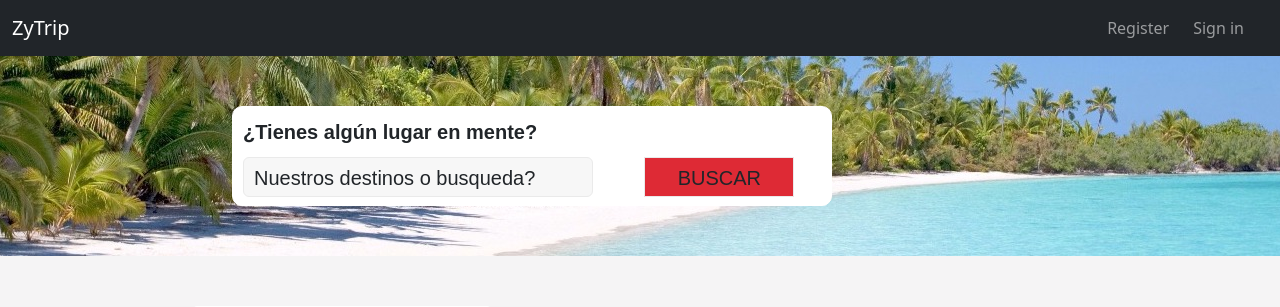
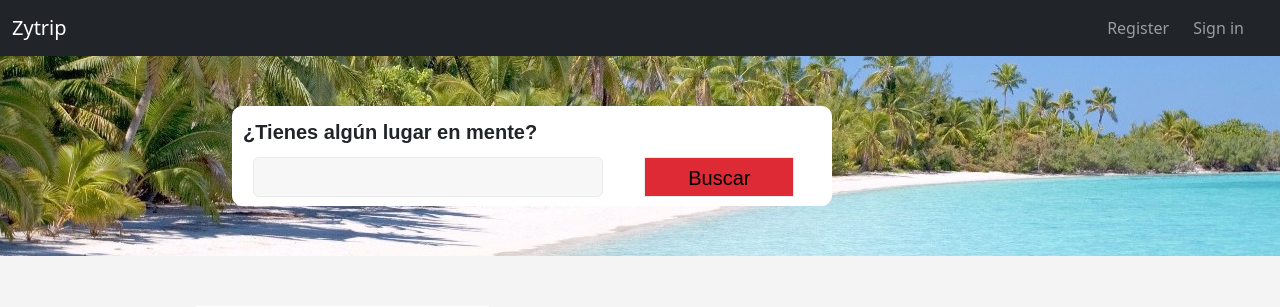
Before and after one commit to MiguelManzanoUAM/Zytrip, a Rails app: page /trips in a window 1280 px wide. Shown: the top 307 px of the page. Run offline with Rails 7, Linux system fonts and the light colour scheme; data comes from the database, SQL or seed files in the repository; style sheets or scripts are compiled from the project's sources; some libraries are stand-ins or nearby versions.

Commit message:
SearchBar now works

```diff
--- a/zytrip/app/assets/stylesheets/main.css
+++ b/zytrip/app/assets/stylesheets/main.css
@@ -456,13 +456,14 @@
   background-color: #f7f7f7;
   border: 1px solid #eaeaea;
   border-radius: 6px;
-  cursor: pointer;
   margin-top: 10px;
+  margin-left: 10px;
   padding-top: 5px;
   padding-left: 10px;
   padding-bottom: 5px;
   width: 350px;
   height: 40px;
+  cursor: auto;
 }
 
 .trips-destination-search{
--- a/zytrip/app/controllers/trips_controller.rb
+++ b/zytrip/app/controllers/trips_controller.rb
@@ -2,10 +2,24 @@ class TripsController < ApplicationController
 
   # GET /trips or /trips.json
   def index
+
     @trips = Trip.all
 
-    if params[:minp].present? || params[:maxp].present?
+    #########################################
+    # 1- busqueda por nombre, ciudad o pais
+    # 2- busqueda por filtros
+    #########################################
+
+    if params[:sch].present?
+      @trips = Trip.where("title like ? OR city like ? OR country like ?", params[:sch], params[:sch], params[:sch])
+    else
+      if params[:minp].present?
+        if params[:maxp].present?
           @trips_price = Trip.where("price >= ? AND price <= ?", params[:minp], params[:maxp])
+        else
+          @trips_price = Trip.where("price >= ?", params[:minp])
+        end
+
         if params[:stars4]
           @trips = @trips_price.where("rating >= 4")
         elsif params[:stars3]
@@ -17,6 +31,26 @@ class TripsController < ApplicationController
         else
           @trips = @trips_price
         end
+
+      elsif params[:maxp].present?
+        if params[:minp].present?
+          @trips_price = Trip.where("price >= ? AND price <= ?", params[:minp], params[:maxp])
+        else
+          @trips_price = Trip.where("price <= ?", params[:maxp])
+        end
+
+        if params[:stars4]
+          @trips = @trips_price.where("rating >= 4")
+        elsif params[:stars3]
+          @trips = @trips_price.where("rating >= 3")
+        elsif params[:stars2]
+          @trips = @trips_price.where("rating >= 2")
+        elsif params[:stars1]
+          @trips = @trips_price.where("rating >= 1")
+        else
+          @trips = @trips_price
+        end
+
       else
         if params[:stars4]
           @trips = Trip.where("rating >= 4")
@@ -30,6 +64,7 @@ class TripsController < ApplicationController
           @trips = Trip.all
         end
       end
+    end
 
   end
 
@@ -39,5 +74,4 @@ class TripsController < ApplicationController
     @agency = Agency.find(@trip.agency_id)
   end
 
-
 end
--- a/zytrip/app/views/layouts/_header.html.erb
+++ b/zytrip/app/views/layouts/_header.html.erb
@@ -1,6 +1,6 @@
 <nav class="navbar navbar-expand-lg navbar-dark bg-dark">
   <div class="container-fluid d-flex">
-    <a class="navbar-brand" href="#">ZyTrip</a>
+    <%= link_to 'Zytrip', root_path, class: 'navbar-brand' %>
 
     <ul class="navbar-nav ml-auto px-3">
       <% if user_signed_in?%>
--- a/zytrip/app/views/trips/index.html.erb
+++ b/zytrip/app/views/trips/index.html.erb
@@ -4,19 +4,18 @@
         <div class="trips-title-help-container">
             <div class="trips-title-help-container-info">
                 <b>¿Tienes algún lugar en mente?</b>
-                <div class="row">
-                    <div class="col-md-8">
-                        <div class="trips-title-destinations">
-                            <!--dropdown o barra busqueda -->
-                            Nuestros destinos o busqueda?
+                <!--dropdown o barra busqueda -->
+                <%= form_for "", url: trips_path, role: "search_by_name", method: :get do %>
+                    <div class="row">
+                        <div class="col-md-8">
+                            <%= text_field_tag :sch, @search_name, class:"trips-title-destinations" %>
+                        </div>
+                        <div class="col-md-4">
+                            <%= submit_tag "Buscar", class:"trips-destination-search" %>
                         </div>
                     </div>
-                    <div class="col-md-4">
-                        <div class="trips-destination-search">
-                            BUSCAR
-                        </div>
-                    </div>
-                </div>
+                <% end %>
+
             </div>
         </div>
     </div>
```
Lines whose indentation alone changed are shown as unchanged.
